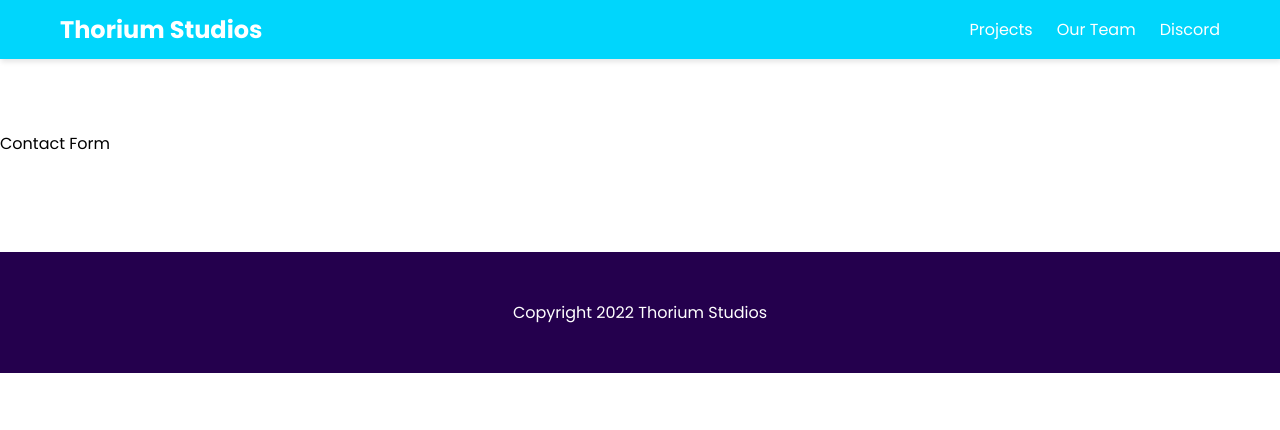
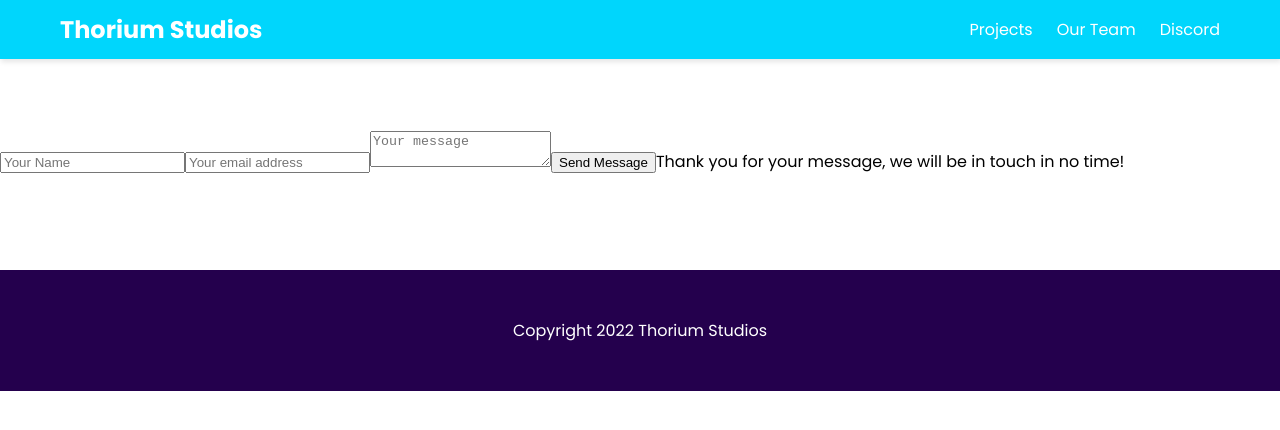
Before and after one commit to Thorium-Studios/webpage, a React (Create React App) app: page /contact in a window 1280 px wide. Shown: the top 430 px of the page. Built offline with nearby package versions, Linux system fonts and the light colour scheme.

Commit message:
Added contact form functionality

```diff
--- a/src/pages/Contact.js
+++ b/src/pages/Contact.js
@@ -1,9 +1,79 @@
 import React from "react";
+import { useState } from "react";
 
-export default function Contact() {
+const Contact = () => {
+  const [name, setName] = useState("");
+  const [email, setEmail] = useState("");
+  const [message, setMessage] = useState("");
+  const [success, setSuccess] = useState(false);
+
+  const submit = () => {
+    if (name && email && message) {
+      const formatMessage = {
+        content: "New Contact Form Submission!",
+        embeds: [
+          {
+            color: 55036,
+            author: {
+              name: "ThoriumStudios Website",
+              icon_url: "https://thoriumstudios.us/android-chrome-512x512.png",
+              url: "https://thoriumstudios.us",
+            },
+            title: name,
+            description: message,
+            footer: {
+              text: "From " + email,
+            },
+          },
+        ],
+      };
+
+      fetch(
+        "https://discord.com/api/webhooks/938595044116545587/y5izXEv4OEelhBgio8Gsvnn5jlqQ374QRsMfg_3I_X_zRzvRIFCTIif0WQRg3AvKsB-X",
+        {
+          method: "POST",
+          body: JSON.stringify(formatMessage),
+          headers: {
+            "Content-Type": "application/json",
+          },
+        }
+      );
+
+      setName("");
+      setEmail("");
+      setMessage("");
+      setSuccess(true);
+    } else {
+      alert("Please fill in all fields.");
+    }
+  };
+
   return (
-    <div>
-      <p>Contact Form</p>
+    <div id="contact-form">
+      <input
+        type="text"
+        placeholder="Your Name"
+        value={name}
+        onChange={(e) => setName(e.target.value)}
+      />
+      <input
+        type="email"
+        placeholder="Your email address"
+        value={email}
+        onChange={(e) => setEmail(e.target.value)}
+      />
+      <textarea
+        placeholder="Your message"
+        value={message}
+        onChange={(e) => setMessage(e.target.value)}
+      ></textarea>
+      <button onClick={submit}>Send Message</button>
+
+      <span className={success ? "visible" : null}>
+        Thank you for your message, we will be in touch in no time!
+      </span>
     </div>
   );
-}
+};
+
+export default Contact;
```
